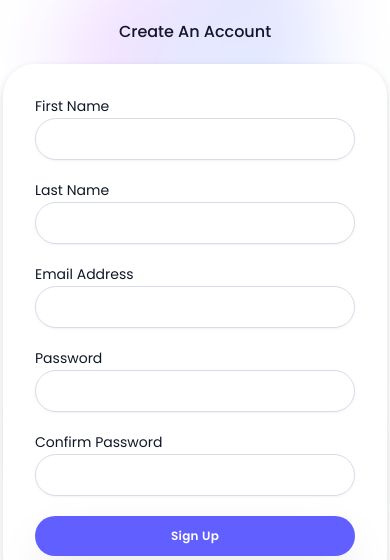
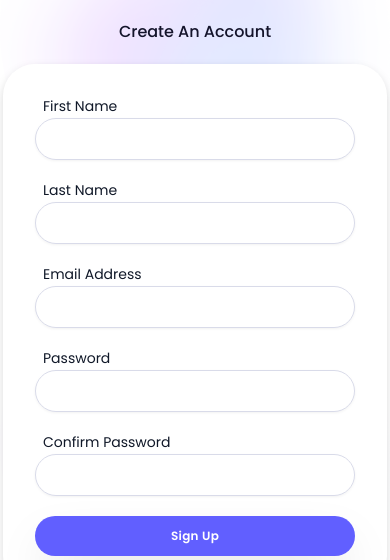
Before and after one commit to saeedhalabi/Whisperly, a React (Vite) app in the folder client/: page / in a window 390 px wide. Shown: the top 560 px of the page. Built offline with nearby package versions, Linux system fonts and the light colour scheme; no server answers.

Commit message:
Fix `input` responsiveness.

```diff
--- a/client/src/components/InputField.tsx
+++ b/client/src/components/InputField.tsx
@@ -19,7 +19,7 @@ const InputField = ({
 }: InputProps) => {
   return (
     <section className="flex flex-col">
-      <label className="text-sm text-gray-900 mb-0.5">{label}</label>
+      <label className="text-sm text-gray-900 mb-0.5 ml-2">{label}</label>
       <input
         type={type}
         value={value}
```
